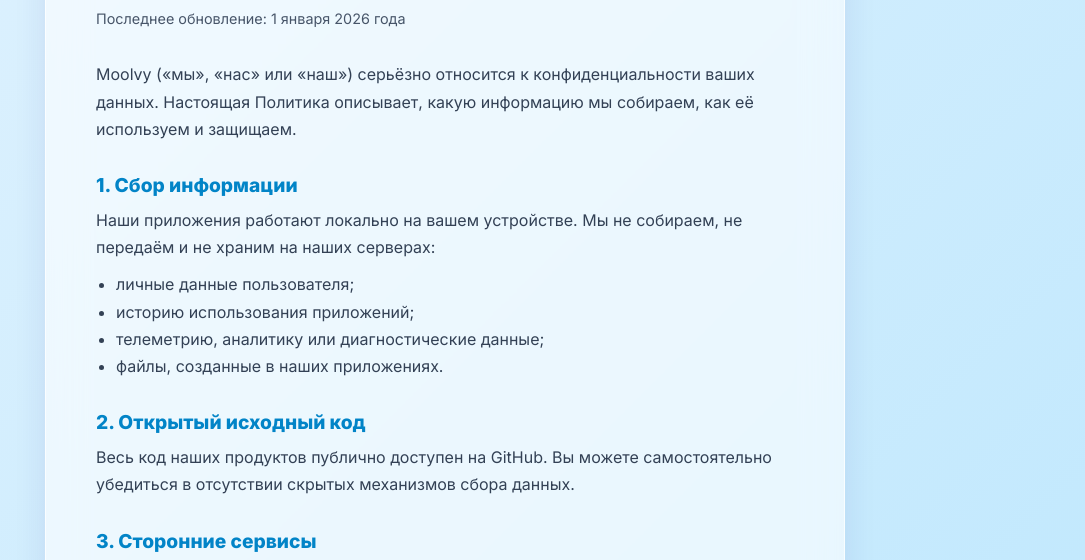
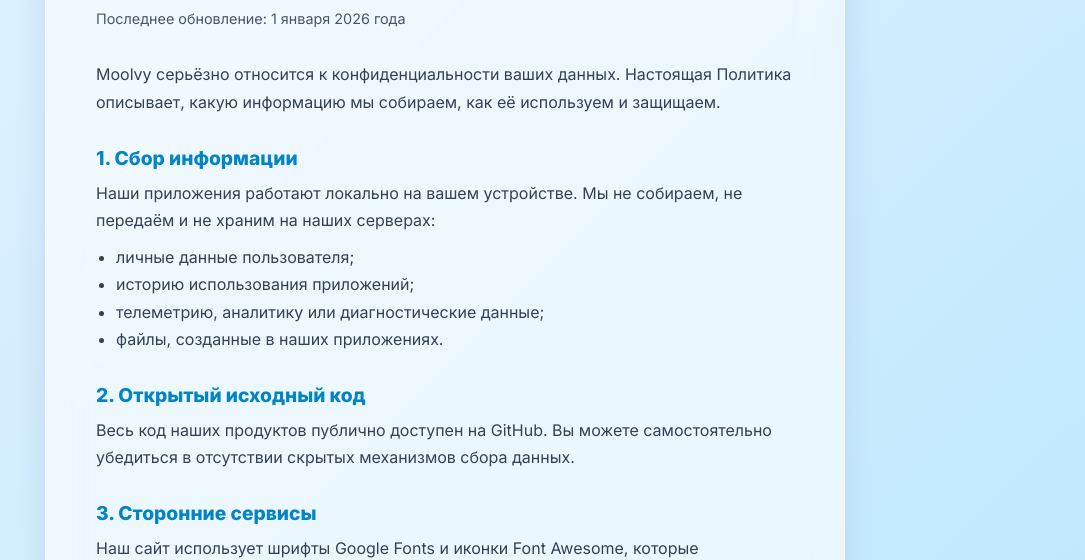
Before and after one commit to Moolvy/Moolvy.com, a plain HTML site: page privacy.html in a window 1280 px wide. Shown: the part 209-769 px from the top of the page, without its empty margins (195-1280 px from the left). Drawn offline with Linux system fonts and the light colour scheme.

Commit message:
Update privacy.html

```diff
--- a/privacy.html
+++ b/privacy.html
@@ -41,7 +41,7 @@
         <h1>Политика конфиденциальности</h1>
         <p class="date">Последнее обновление: 1 января 2026 года</p>
 
-        <p>Moolvy («мы», «нас» или «наш») серьёзно относится к конфиденциальности ваших данных. Настоящая Политика описывает, какую информацию мы собираем, как её используем и защищаем.</p>
+        <p>Moolvy серьёзно относится к конфиденциальности ваших данных. Настоящая Политика описывает, какую информацию мы собираем, как её используем и защищаем.</p>
 
         <h2>1. Сбор информации</h2>
         <p>Наши приложения работают локально на вашем устройстве. Мы не собираем, не передаём и не храним на наших серверах:</p>
```
